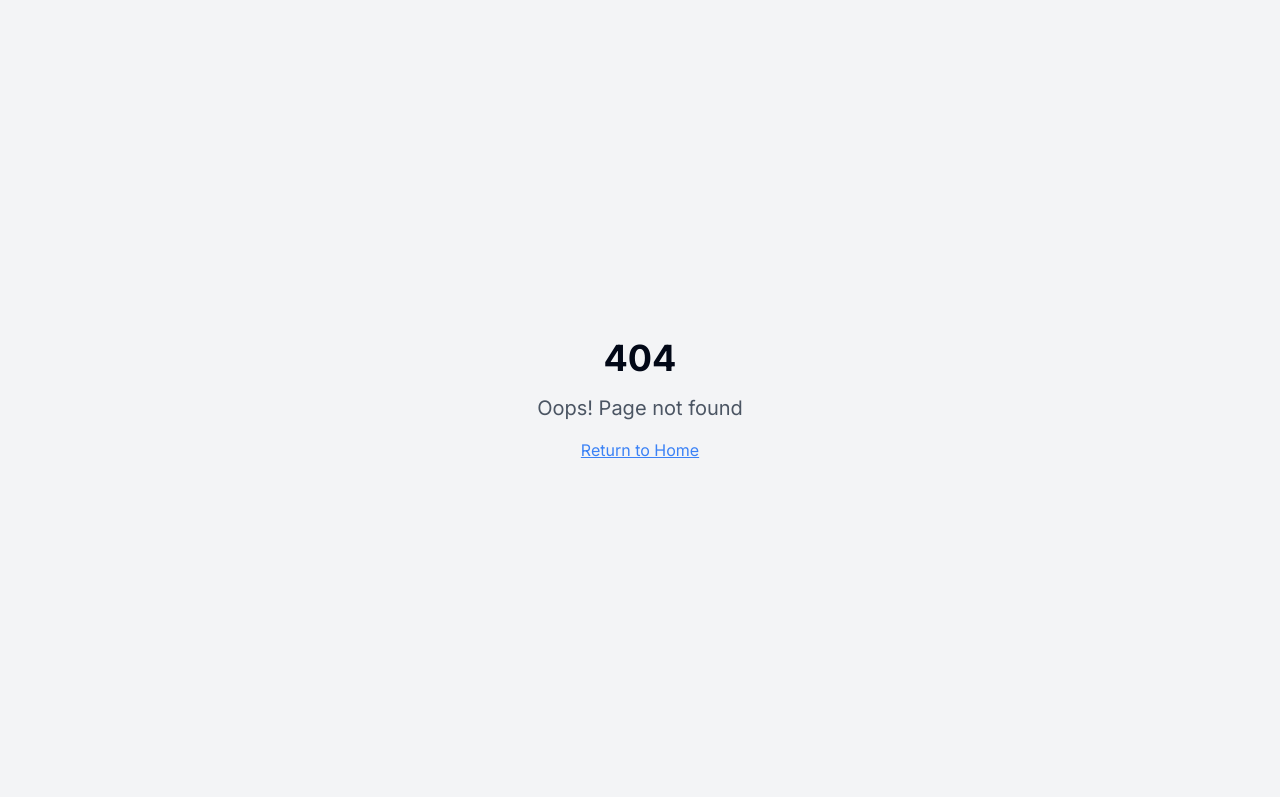
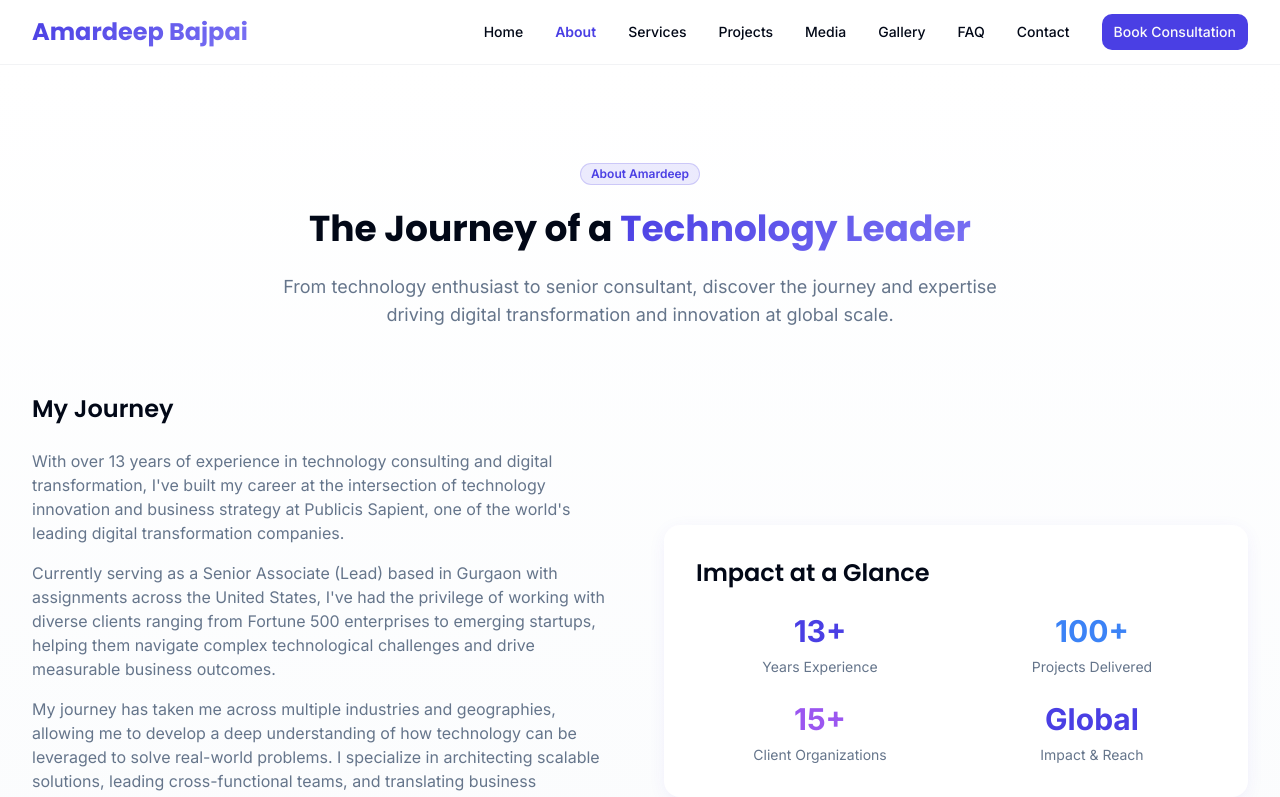
Before and after one commit to Prathmesh7076/amardeep-ai-hub, a React (Vite) app: page /about in a window 1280 px wide. Before the commit this address had no page. Shown: the top 797 px of the page. Built offline with nearby package versions, Linux system fonts and the light colour scheme; the HTML template or start-up script is replaced by a standard one.

Commit message:
Update profile image and create separate pages

```diff
--- a/src/App.tsx
+++ b/src/App.tsx
@@ -4,6 +4,13 @@ import { TooltipProvider } from "@/components/ui/tooltip";
 import { QueryClient, QueryClientProvider } from "@tanstack/react-query";
 import { BrowserRouter, Routes, Route } from "react-router-dom";
 import Index from "./pages/Index";
+import About from "./pages/About";
+import Services from "./pages/Services";
+import Projects from "./pages/Projects";
+import Media from "./pages/Media";
+import Gallery from "./pages/Gallery";
+import FAQ from "./pages/FAQ";
+import Contact from "./pages/Contact";
 import NotFound from "./pages/NotFound";
 
 const queryClient = new QueryClient();
@@ -16,6 +23,13 @@ const App = () => (
       <BrowserRouter>
         <Routes>
           <Route path="/" element={<Index />} />
+          <Route path="/about" element={<About />} />
+          <Route path="/services" element={<Services />} />
+          <Route path="/projects" element={<Projects />} />
+          <Route path="/media" element={<Media />} />
+          <Route path="/gallery" element={<Gallery />} />
+          <Route path="/faq" element={<FAQ />} />
+          <Route path="/contact" element={<Contact />} />
           {/* ADD ALL CUSTOM ROUTES ABOVE THE CATCH-ALL "*" ROUTE */}
           <Route path="*" element={<NotFound />} />
         </Routes>
--- a/src/components/Header.tsx
+++ b/src/components/Header.tsx
@@ -2,20 +2,22 @@ import { useState } from "react";
 import { Button } from "@/components/ui/button";
 import { Menu, X } from "lucide-react";
 import { cn } from "@/lib/utils";
+import { Link, useLocation } from "react-router-dom";
 
 const navigation = [
-  { name: "Home", href: "#home" },
-  { name: "About", href: "#about" },
-  { name: "Services", href: "#services" },
-  { name: "Projects", href: "#projects" },
-  { name: "Media", href: "#media" },
-  { name: "Gallery", href: "#gallery" },
-  { name: "FAQ", href: "#faq" },
-  { name: "Contact", href: "#contact" },
+  { name: "Home", href: "/" },
+  { name: "About", href: "/about" },
+  { name: "Services", href: "/services" },
+  { name: "Projects", href: "/projects" },
+  { name: "Media", href: "/media" },
+  { name: "Gallery", href: "/gallery" },
+  { name: "FAQ", href: "/faq" },
+  { name: "Contact", href: "/contact" },
 ];
 
 export default function Header() {
   const [isMenuOpen, setIsMenuOpen] = useState(false);
+  const location = useLocation();
 
   return (
     <header className="fixed top-0 left-0 right-0 z-50 bg-background/80 backdrop-blur-md border-b border-border/50">
@@ -23,21 +25,26 @@ export default function Header() {
         <div className="flex items-center justify-between h-16">
           {/* Logo */}
           <div className="flex-shrink-0">
-            <a href="#home" className="text-2xl font-heading font-bold text-gradient">
+            <Link to="/" className="text-2xl font-heading font-bold text-gradient">
               Amardeep Bajpai
-            </a>
+            </Link>
           </div>
 
           {/* Desktop Navigation */}
           <div className="hidden md:flex items-center space-x-8">
             {navigation.map((item) => (
-              <a
+              <Link
                 key={item.name}
-                href={item.href}
-                className="text-sm font-medium text-foreground hover:text-primary transition-colors"
+                to={item.href}
+                className={cn(
+                  "text-sm font-medium transition-colors",
+                  location.pathname === item.href
+                    ? "text-primary font-semibold"
+                    : "text-foreground hover:text-primary"
+                )}
               >
                 {item.name}
-              </a>
+              </Link>
             ))}
             <Button variant="default" size="sm" className="ml-4">
               Book Consultation
@@ -67,14 +74,19 @@ export default function Header() {
         >
           <div className="px-2 pt-2 pb-3 space-y-1">
             {navigation.map((item) => (
-              <a
+              <Link
                 key={item.name}
-                href={item.href}
-                className="block px-3 py-2 text-base font-medium text-foreground hover:text-primary transition-colors"
+                to={item.href}
+                className={cn(
+                  "block px-3 py-2 text-base font-medium transition-colors",
+                  location.pathname === item.href
+                    ? "text-primary font-semibold"
+                    : "text-foreground hover:text-primary"
+                )}
                 onClick={() => setIsMenuOpen(false)}
               >
                 {item.name}
-              </a>
+              </Link>
             ))}
             <div className="px-3 py-2">
               <Button variant="default" size="sm" className="w-full">
--- a/src/components/Hero.tsx
+++ b/src/components/Hero.tsx
@@ -1,7 +1,7 @@
 import { Button } from "@/components/ui/button";
 import { Badge } from "@/components/ui/badge";
 import { ArrowRight, Award, Users, TrendingUp } from "lucide-react";
-import heroImage from "@/assets/hero-amardeep.jpg";
+import heroImage from "@/assets/amardeep-profile.jpg";
 
 export default function Hero() {
   return (
--- /dev/null
+++ b/src/pages/About.tsx
@@ -0,0 +1,17 @@
+import Header from "@/components/Header";
+import Footer from "@/components/Footer";
+import About from "@/components/About";
+
+const AboutPage = () => {
+  return (
+    <div className="min-h-screen bg-background">
+      <Header />
+      <main className="pt-16">
+        <About />
+      </main>
+      <Footer />
+    </div>
+  );
+};
+
+export default AboutPage;
--- /dev/null
+++ b/src/pages/Contact.tsx
@@ -0,0 +1,17 @@
+import Header from "@/components/Header";
+import Footer from "@/components/Footer";
+import Contact from "@/components/Contact";
+
+const ContactPage = () => {
+  return (
+    <div className="min-h-screen bg-background">
+      <Header />
+      <main className="pt-16">
+        <Contact />
+      </main>
+      <Footer />
+    </div>
+  );
+};
+
+export default ContactPage;
--- /dev/null
+++ b/src/pages/FAQ.tsx
@@ -0,0 +1,17 @@
+import Header from "@/components/Header";
+import Footer from "@/components/Footer";
+import FAQ from "@/components/FAQ";
+
+const FAQPage = () => {
+  return (
+    <div className="min-h-screen bg-background">
+      <Header />
+      <main className="pt-16">
+        <FAQ />
+      </main>
+      <Footer />
+    </div>
+  );
+};
+
+export default FAQPage;
--- /dev/null
+++ b/src/pages/Gallery.tsx
@@ -0,0 +1,17 @@
+import Header from "@/components/Header";
+import Footer from "@/components/Footer";
+import Gallery from "@/components/Gallery";
+
+const GalleryPage = () => {
+  return (
+    <div className="min-h-screen bg-background">
+      <Header />
+      <main className="pt-16">
+        <Gallery />
+      </main>
+      <Footer />
+    </div>
+  );
+};
+
+export default GalleryPage;
--- /dev/null
+++ b/src/pages/Media.tsx
@@ -0,0 +1,17 @@
+import Header from "@/components/Header";
+import Footer from "@/components/Footer";
+import Media from "@/components/Media";
+
+const MediaPage = () => {
+  return (
+    <div className="min-h-screen bg-background">
+      <Header />
+      <main className="pt-16">
+        <Media />
+      </main>
+      <Footer />
+    </div>
+  );
+};
+
+export default MediaPage;
--- /dev/null
+++ b/src/pages/Projects.tsx
@@ -0,0 +1,17 @@
+import Header from "@/components/Header";
+import Footer from "@/components/Footer";
+import Projects from "@/components/Projects";
+
+const ProjectsPage = () => {
+  return (
+    <div className="min-h-screen bg-background">
+      <Header />
+      <main className="pt-16">
+        <Projects />
+      </main>
+      <Footer />
+    </div>
+  );
+};
+
+export default ProjectsPage;
--- /dev/null
+++ b/src/pages/Services.tsx
@@ -0,0 +1,17 @@
+import Header from "@/components/Header";
+import Footer from "@/components/Footer";
+import Services from "@/components/Services";
+
+const ServicesPage = () => {
+  return (
+    <div className="min-h-screen bg-background">
+      <Header />
+      <main className="pt-16">
+        <Services />
+      </main>
+      <Footer />
+    </div>
+  );
+};
+
+export default ServicesPage;
```
Also changed, not shown: src/assets/amardeep-profile.jpg (added).
